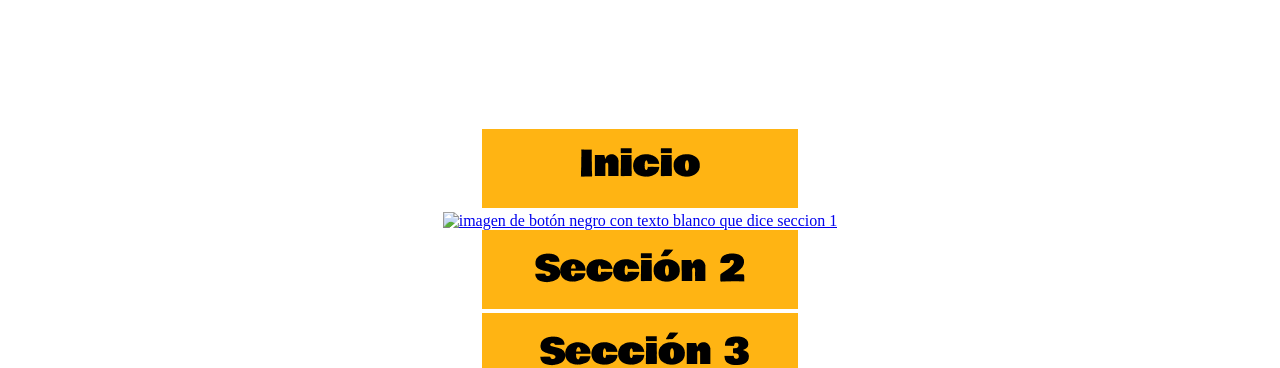
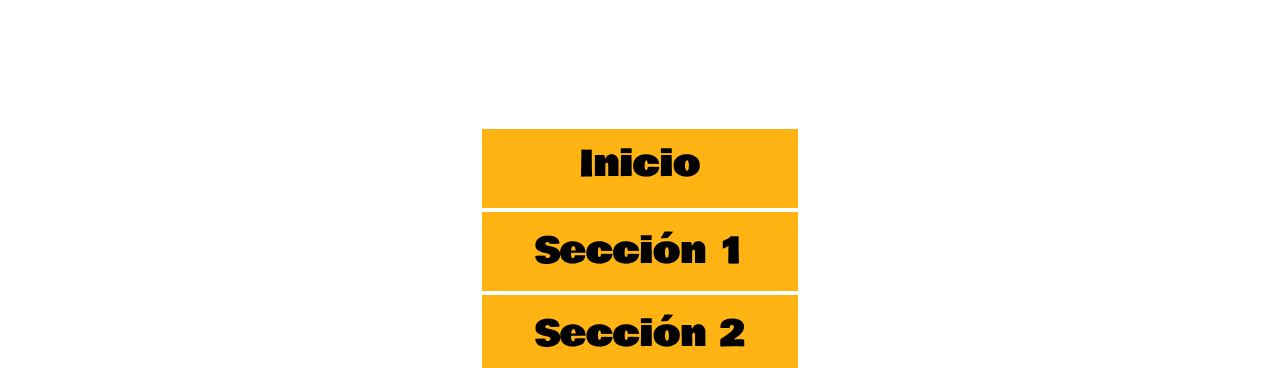
Before and after one commit to fabriziohidalgo0-wq/bioshock_pagina_fabrizio, a plain HTML site: page index.html in a window 1280 px wide. Shown: the part 435-803 px from the top of the page. Drawn offline with Linux system fonts and the light colour scheme; files whose address does not match are found by name.

Commit message:
Update index.html

```diff
--- a/index.html
+++ b/index.html
@@ -39,7 +39,7 @@
 		<input type="checkbox" id= "check">
         <nav style="text-align: center; margin-top: 150px">
             <a href="index.html"><img src="imagenes/boton1.png" alt="imagen de botón negro con texto blanco que dice inicio"/></a><br>
-            <a href="seccion1.html"><img src="imagenes/imagenes/boton2.png" alt="imagen de botón negro con texto blanco que dice seccion 1"/></a><br>
+            <a href="seccion1.html"><img src="imagenes/boton2.png" alt="imagen de botón negro con texto blanco que dice seccion 1"/></a><br>
             <a href="seccion2.html"><img src="imagenes/boton3.png" alt="imagen de botón negro con texto blanco que dice seccion 2"/></a><br>
             <a href="seccion3.html"><img src="imagenes/boton4.png" alt="imagen de botón negro con texto blanco que dice seccion 3"/></a><br>
 
@@ -70,4 +70,5 @@
 
 		</footer>
     </body>
+
 </html>
```
